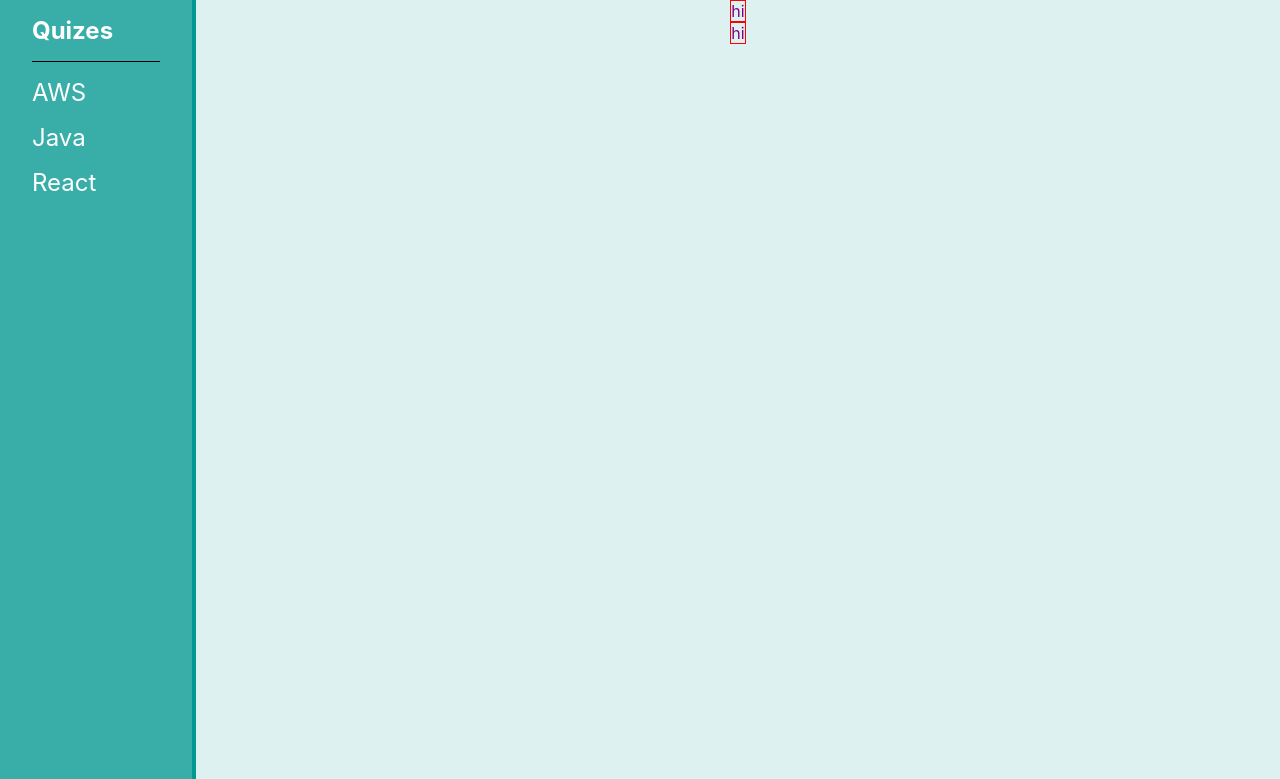
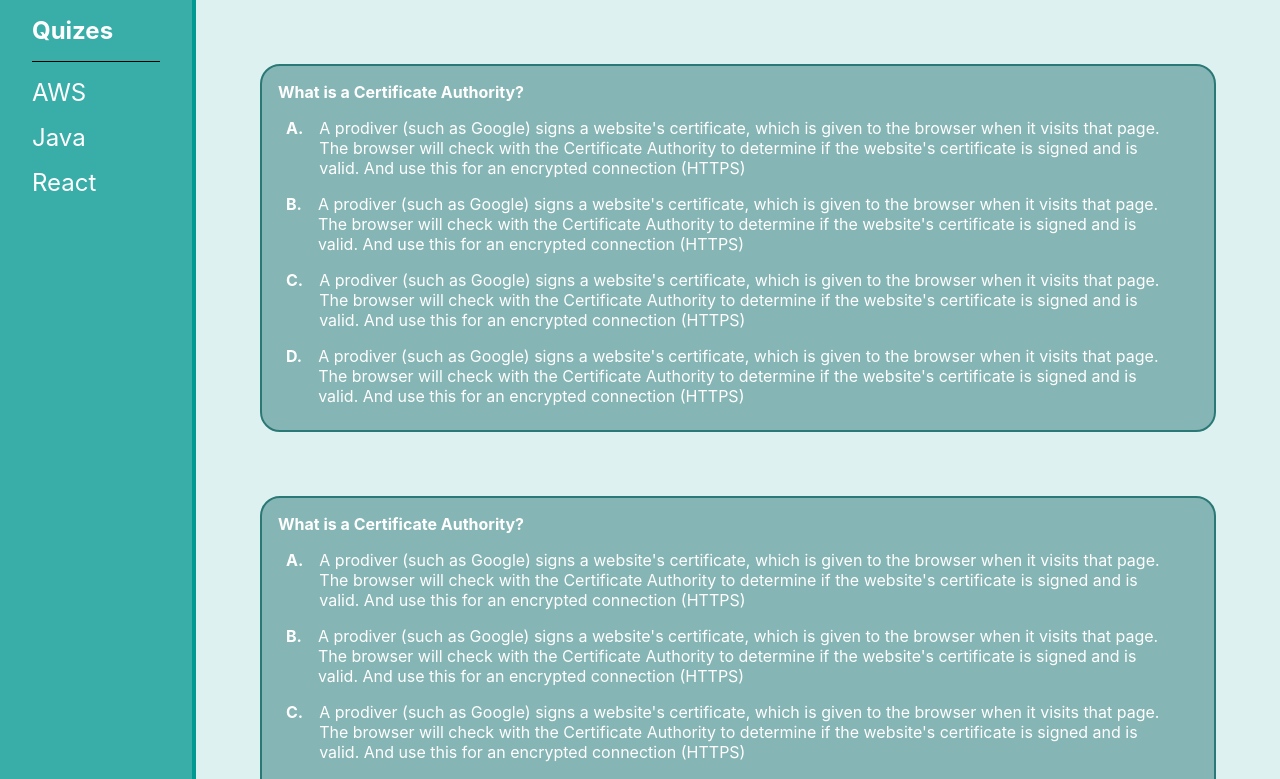
Before and after one commit to michael-mcmasters/Quizlet, a React (Create React App) app: page / in a window 1280 px wide. Shown: the top 779 px of the page. Built offline with nearby package versions, Linux system fonts and the light colour scheme.

Commit message:
Style Question component

```diff
--- a/src/components/Question.tsx
+++ b/src/components/Question.tsx
@@ -8,7 +8,35 @@ interface Props {
 function Question(props: Props) {
   return (
     <div className={styles.container}>
-      hi
+      <div className={styles.question}>What is a Certificate Authority?</div>
+
+      <div className={styles.answerContainer}>
+        <div>
+          A.
+        </div>
+        <div className={styles.answer}>A prodiver (such as Google) signs a website's certificate, which is given to the browser when it visits that page. The browser will check with the Certificate Authority to determine if the website's certificate is signed and is valid. And use this for an encrypted connection (HTTPS)</div>
+      </div>
+
+      <div className={styles.answerContainer}>
+        <div>
+          B.
+        </div>
+        <div className={styles.answer}>A prodiver (such as Google) signs a website's certificate, which is given to the browser when it visits that page. The browser will check with the Certificate Authority to determine if the website's certificate is signed and is valid. And use this for an encrypted connection (HTTPS)</div>
+      </div>
+
+      <div className={styles.answerContainer}>
+        <div>
+          C.
+        </div>
+        <div className={styles.answer}>A prodiver (such as Google) signs a website's certificate, which is given to the browser when it visits that page. The browser will check with the Certificate Authority to determine if the website's certificate is signed and is valid. And use this for an encrypted connection (HTTPS)</div>
+      </div>
+
+      <div className={styles.answerContainer}>
+        <div>
+          D.
+        </div>
+        <div className={styles.answer}>A prodiver (such as Google) signs a website's certificate, which is given to the browser when it visits that page. The browser will check with the Certificate Authority to determine if the website's certificate is signed and is valid. And use this for an encrypted connection (HTTPS)</div>
+      </div>
     </div>
   );
 }
--- a/src/components/QuestionsList.tsx
+++ b/src/components/QuestionsList.tsx
@@ -11,6 +11,8 @@ function QuestionsList(props: Props) {
     <div className={styles.container}>
       <Question />
       <Question />
+      <Question />
+      <Question />
     </div>
   );
 }
--- a/src/styles/Question.module.css
+++ b/src/styles/Question.module.css
@@ -1,3 +1,35 @@
 .container {
-  border: 1px solid red;
+  border: 2px solid #2B7977;
+  background-color: #85B5B4;
+  min-width: 35rem;
+  margin: 4rem;
+  padding: 1rem;
+  border-radius: 20px;
+  color: white;
 }
+
+.question {
+  font-weight: bold;
+  margin-bottom: 0.5rem;
+}
+
+.answerContainer {
+  display: flex;
+  justify-content: space-between;
+  padding: 0.5rem;
+}
+
+.answerContainer:hover {
+  background-color: #2B7977;
+  border-radius: 10px;
+  cursor: pointer;
+}
+
+.answerContainer :first-child {
+  font-weight: bold;
+  height: fit-content;
+}
+
+.answerContainer .answer {
+  padding: 0 1rem;
+}
--- a/src/styles/QuestionList.module.css
+++ b/src/styles/QuestionList.module.css
@@ -1,4 +1,2 @@
 .container {
-  color: purple;
-
 }
```
